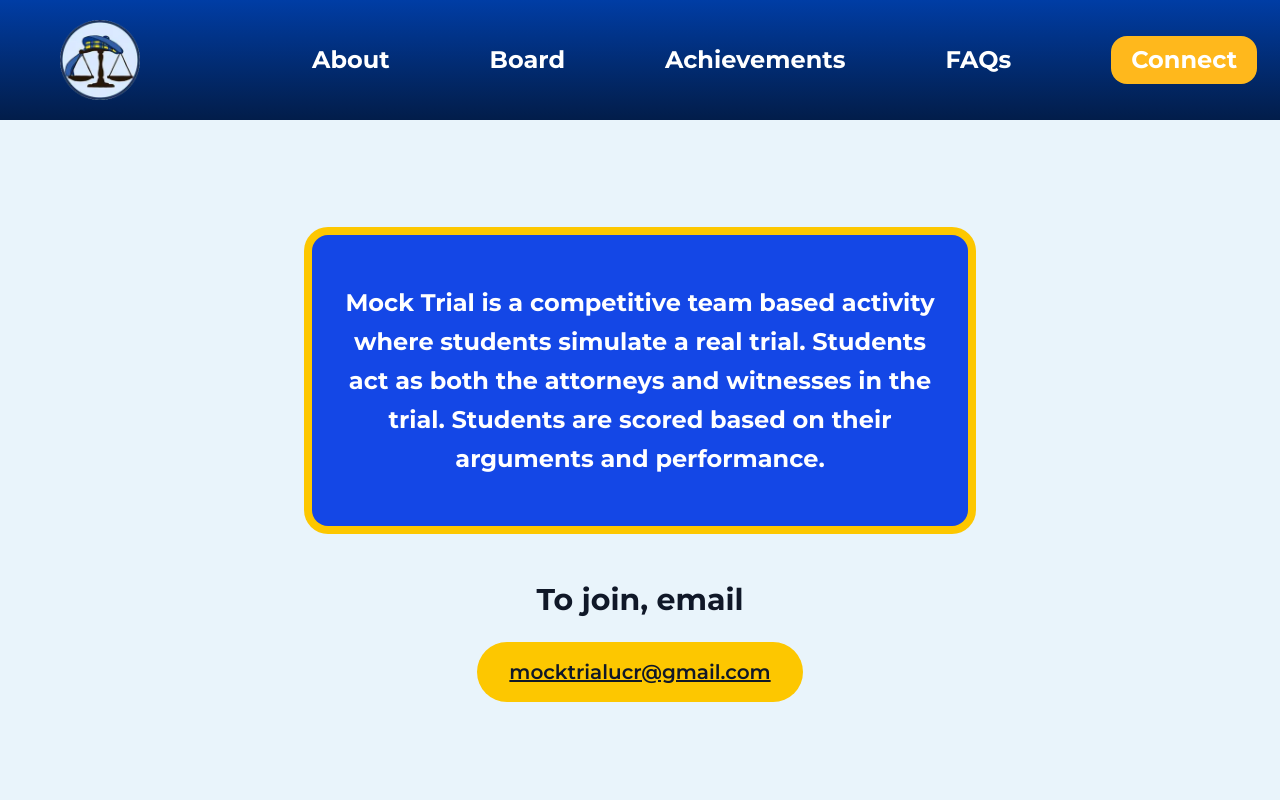
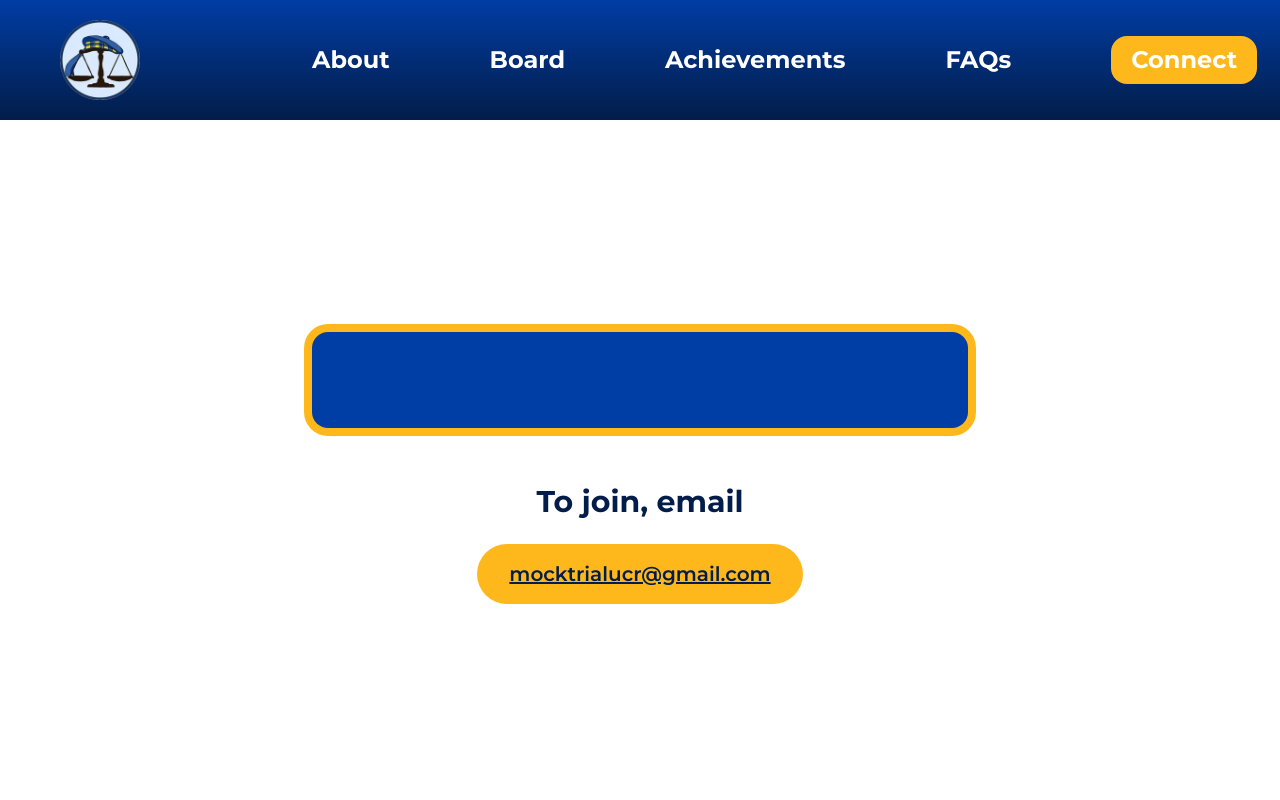
Before and after one commit to acm-ucr/mock-trial-website, a Next.js app: page / in a window 1280 px wide. Shown: the top 800 px of the page. Built offline with nearby package versions, Linux system fonts and the light colour scheme.

Commit message:
Incorporated changes

```diff
--- a/src/components/Home/JoinUs.tsx
+++ b/src/components/Home/JoinUs.tsx
@@ -1,47 +1,35 @@
-import React from "react";
-
 export default function MockTrialLayout() {
   return (
     <>
       <div
-        className="flex min-h-screen flex-col"
-        style={{ backgroundColor: "rgb(233, 244, 251)" }}
+        className="font-mocktrial-montserrat flex min-h-screen flex-col"
+        style={{ backgroundColor: "mocktrial-seablue" }}
       >
-        {/* Header Space */}
-
-        {/* Main Content */}
         <div className="mt-8 flex flex-1 items-center justify-center px-4 py-8 sm:mt-12 sm:px-6 md:-mt-70 md:px-8">
           <div className="w-full max-w-2xl">
-            {/* Blue Box with Yellow Border */}
-            <div className="rounded-2xl bg-yellow-400 p-1.5 sm:rounded-3xl sm:p-2">
-              <div className="rounded-xl bg-blue-700 px-4 py-8 text-center text-white sm:rounded-2xl sm:px-6 sm:py-10 md:px-8 md:py-12">
-                <p className="text-base leading-relaxed font-bold sm:text-lg md:text-xl lg:text-2xl">
+            <div className="bg-mocktrial-yellow rounded-2xl p-1.5 sm:rounded-3xl sm:p-2">
+              <div className="bg-mocktrial-blue rounded-xl px-4 py-8 text-center text-white sm:rounded-2xl sm:px-6 sm:py-10 md:px-8 md:py-12">
+                {/* <p className="text-base leading-relaxed font-semibold sm:text-lg md:text-xl lg:text-2xl">
                   Mock Trial is a competitive team based activity where students
                   simulate a real trial. Students act as both the attorneys and
                   witnesses in the trial. Students are scored based on their
                   arguments and performance.
-                </p>
+                </p> */}
               </div>
             </div>
 
-            {/* To join email section */}
-            <div className="text-center sm:mt-10 md:mt-12 md:-mb-50">
-              <h2 className="mb-4 text-2xl font-bold text-gray-900 sm:mb-6 sm:text-3xl">
+            <div className="text-center sm:mt-15 md:mt-12 md:-mb-50">
+              <p className="text-mocktrial-darkblue mb-4 text-2xl font-bold sm:mb-6 sm:text-3xl">
                 To join, email
-              </h2>
-              <div className="inline-block rounded-full bg-yellow-400 px-4 py-3 sm:px-6 sm:py-3.5 md:px-8 md:py-4">
-                <a
-                  href="mailto:mocktrialucr@gmail.com"
-                  className="text-sm font-semibold break-all text-gray-900 underline sm:text-base md:text-lg lg:text-xl"
-                >
+              </p>
+              <div className="bg-mocktrial-yellow inline-block rounded-full px-4 py-3 sm:px-6 sm:py-3.5 md:px-8 md:py-4">
+                <div className="text-mocktrial-darkblue text-sm font-semibold break-all underline sm:text-base md:text-lg lg:text-xl">
                   mocktrialucr@gmail.com
-                </a>
+                </div>
               </div>
             </div>
           </div>
         </div>
-
-        {/* Footer Space */}
 
         <div className="h-4 sm:h-6 md:h-8"></div>
       </div>
--- a/src/types/global.d.ts
+++ /dev/null
@@ -1,29 +0,0 @@
-declare module "*.webp" {
-  const content: string;
-  export default content;
-}
-
-declare module "*.png" {
-  const content: string;
-  export default content;
-}
-
-declare module "*.jpg" {
-  const content: string;
-  export default content;
-}
-
-declare module "*.jpeg" {
-  const content: string;
-  export default content;
-}
-
-declare module "*.gif" {
-  const content: string;
-  export default content;
-}
-
-declare module "*.svg" {
-  const content: string;
-  export default content;
-}
```
